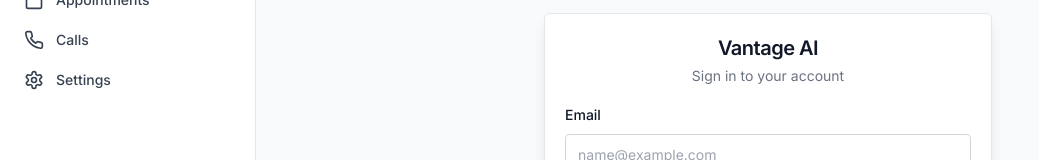
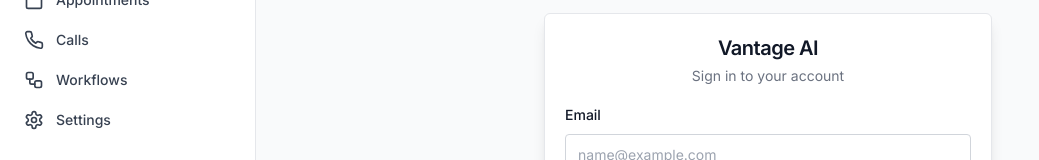
Before and after one commit to qubex-tech/VantageAI-CRM, a Next.js app: page /login in a window 1280 px wide. Shown: the part 170-330 px from the top of the page, without its empty margins (0-1039 px from the left). Built offline with nearby package versions, Linux system fonts and the light colour scheme.

Commit message:
Add Workflows to Sidebar navigation
- Import Workflow icon from lucide-react
- Add Workflows link to navItems array in Sidebar
- Position Workflows between Calls and Settings

```diff
--- a/src/components/layout/Sidebar.tsx
+++ b/src/components/layout/Sidebar.tsx
@@ -11,7 +11,8 @@ import {
   X,
   ChevronLeft,
   LogOut,
-  Phone
+  Phone,
+  Workflow
 } from 'lucide-react'
 import { cn } from '@/lib/utils'
 import { useEffect } from 'react'
@@ -23,6 +24,7 @@ const navItems = [
   { href: '/patients', label: 'Patients', icon: Users },
   { href: '/appointments', label: 'Appointments', icon: Calendar },
   { href: '/calls', label: 'Calls', icon: Phone },
+  { href: '/automations/workflows', label: 'Workflows', icon: Workflow },
   { href: '/settings', label: 'Settings', icon: Settings },
 ]
 
```
